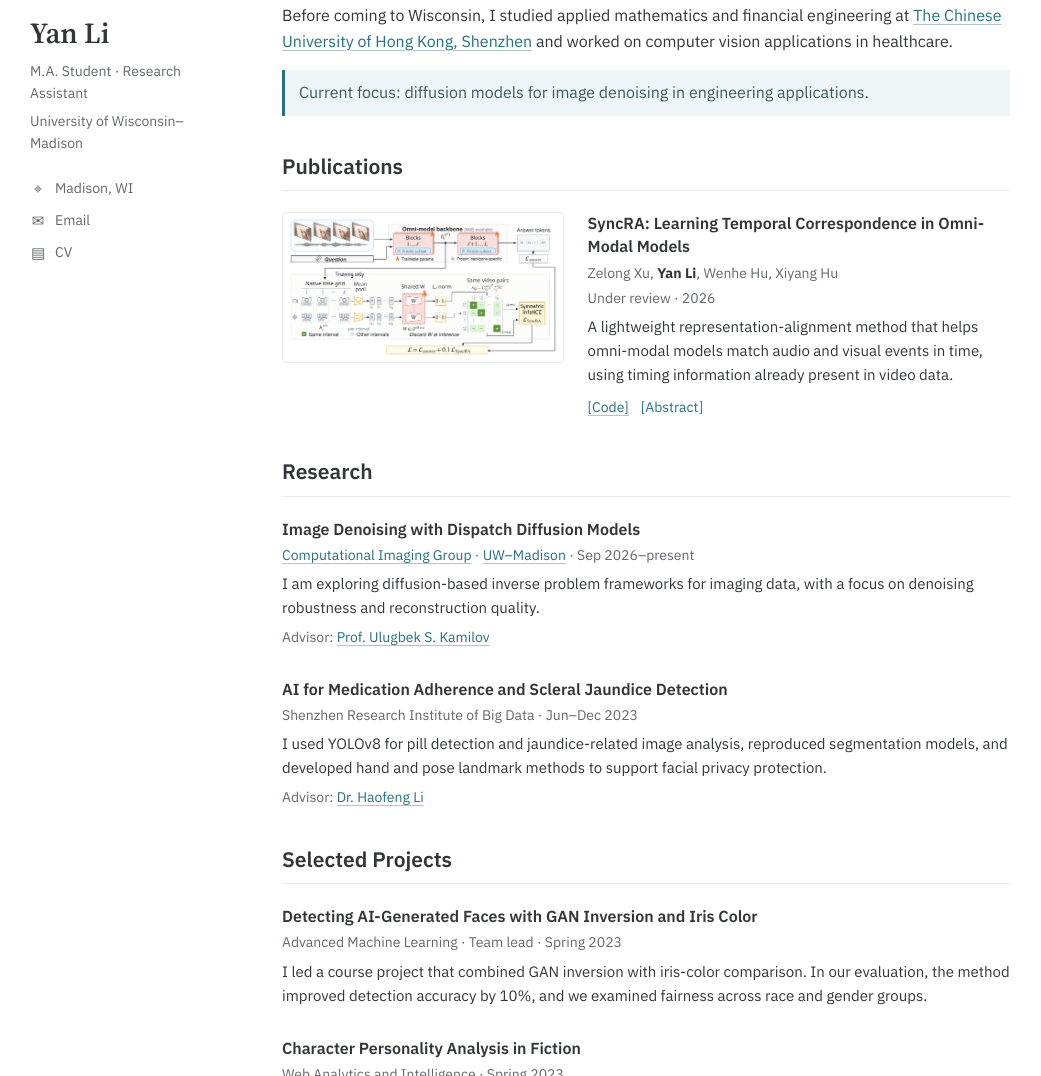
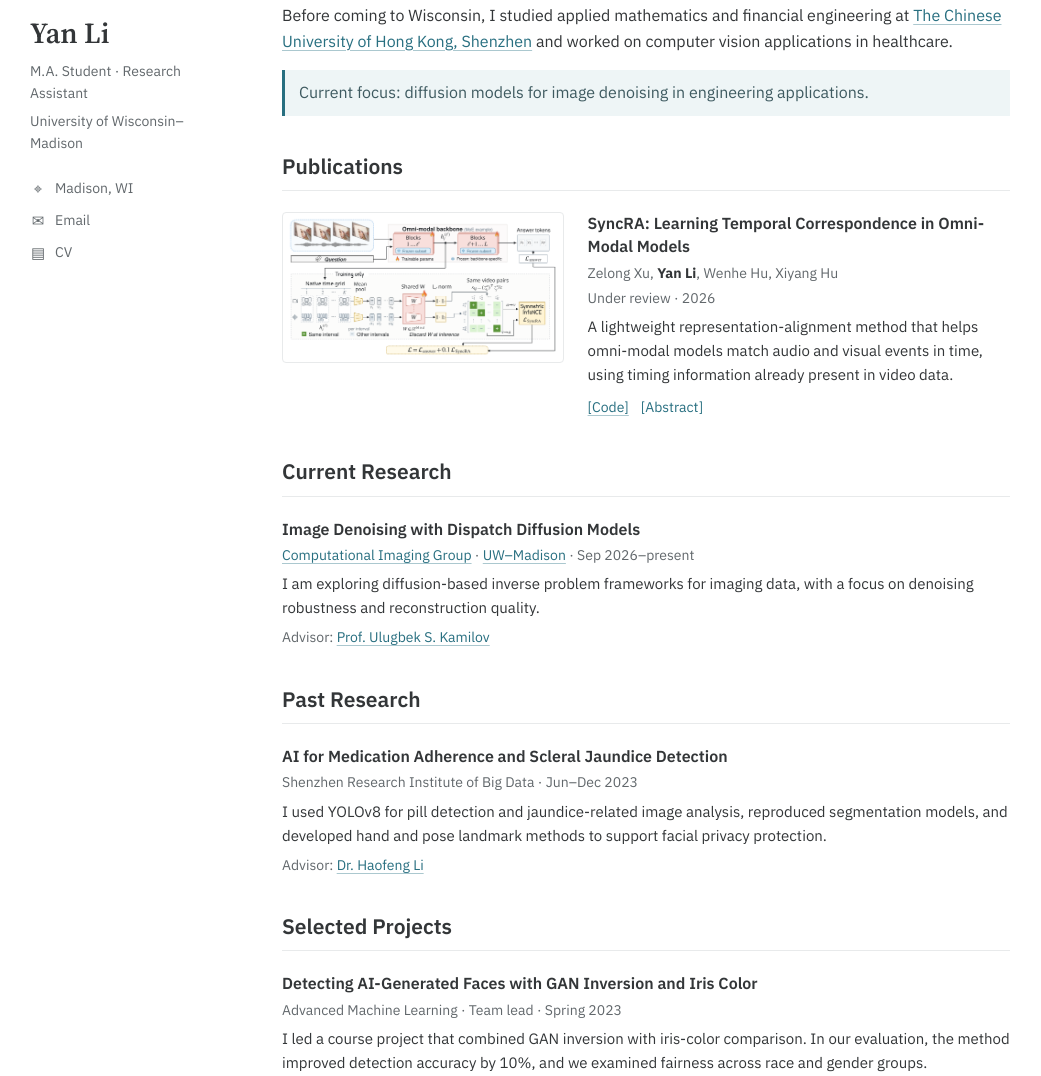
Before and after one commit to YanLiLydia/YanLiLydia.github.io, a plain HTML site: page index.html in a window 1280 px wide. Shown: the part 221-1297 px from the top of the page, without its empty margins (120-1161 px from the left). Drawn offline with Linux system fonts and the light colour scheme.

Commit message:
Separate current research from past research

```diff
--- a/index.html
+++ b/index.html
@@ -150,7 +150,7 @@
       </section>
 
       <section class="section" id="research" aria-labelledby="research-title">
-        <h2 class="section-title" id="research-title">Research</h2>
+        <h2 class="section-title" id="research-title">Current Research</h2>
         <div class="entry-list">
           <article class="entry">
             <h3 class="entry-title">Image Denoising with Dispatch Diffusion Models</h3>
@@ -158,6 +158,12 @@
             <p class="entry-description">I am exploring diffusion-based inverse problem frameworks for imaging data, with a focus on denoising robustness and reconstruction quality.</p>
             <p class="entry-detail">Advisor: <a href="https://engineering.wisc.edu/directory/profile/ulugbek-kamilov/">Prof. Ulugbek S. Kamilov</a></p>
           </article>
+        </div>
+      </section>
+
+      <section class="section" id="past-research" aria-labelledby="past-research-title">
+        <h2 class="section-title" id="past-research-title">Past Research</h2>
+        <div class="entry-list">
           <article class="entry">
             <h3 class="entry-title">AI for Medication Adherence and Scleral Jaundice Detection</h3>
             <p class="entry-meta">Shenzhen Research Institute of Big Data · Jun–Dec 2023</p>
```
